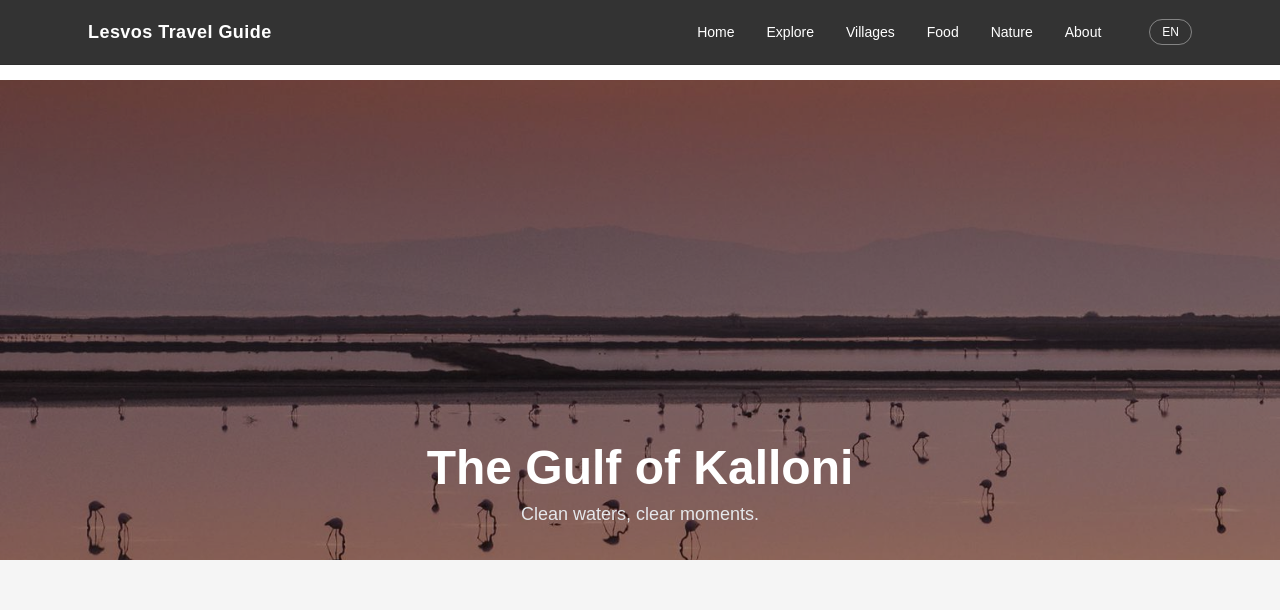
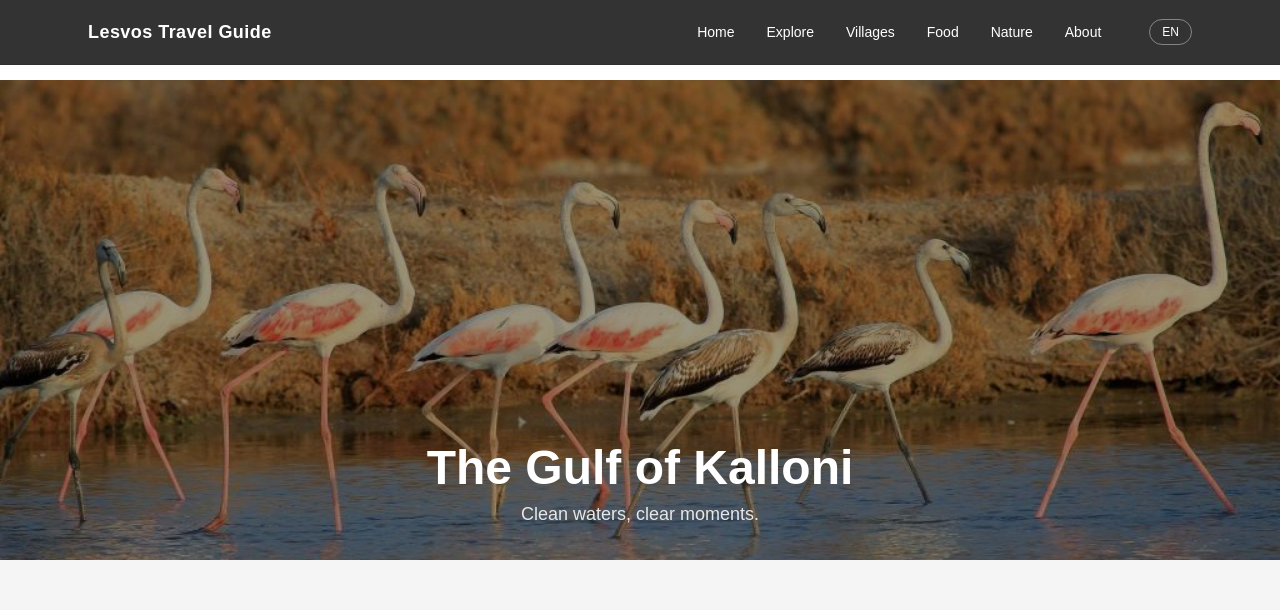
Before and after one commit to amamouridis06/lesvos-travel-guide, a Next.js app: page /nature/kolpos-kallonis in a window 1280 px wide. Shown: the top 610 px of the page. Built offline with nearby package versions, Linux system fonts and the light colour scheme.

Commit message:
Update page.tsx

```diff
--- a/app/nature/kolpos-kallonis/page.tsx
+++ b/app/nature/kolpos-kallonis/page.tsx
@@ -14,7 +14,7 @@ export default function VateraPage() {
       {/* HERO */}
       <section className="relative h-[60vh] w-full">
         <Image
-          src="/kolpos-kallonis.jpeg"
+          src="/flamingo.jpeg"
           alt=" The Gulf of Kalloni"
           fill
           className="object-cover"
```
